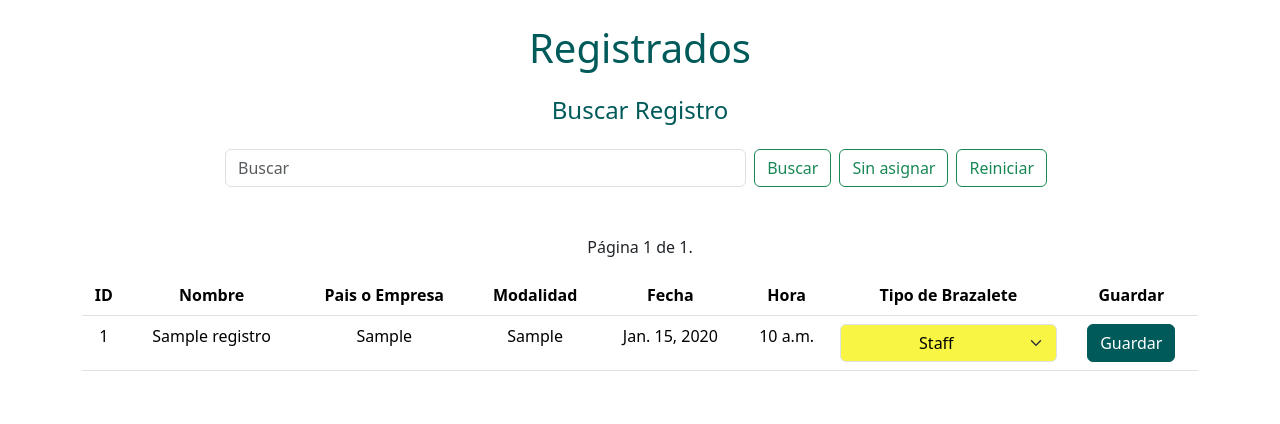
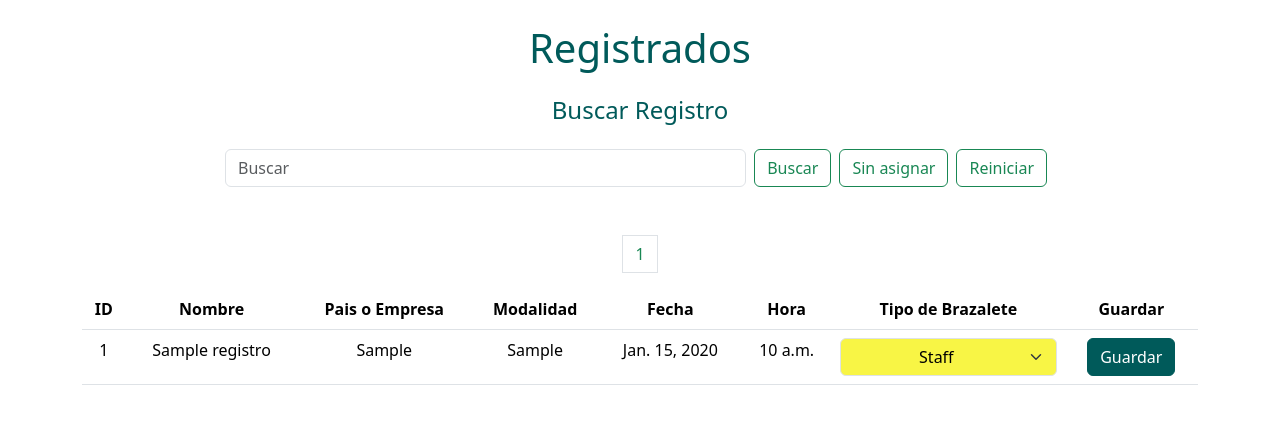
Before and after one commit to DanielAlegriaLino/pulseras_register, a Django app: page /registros/ in a window 1280 px wide. Shown: the part 86-510 px from the top of the page. Run offline with Django 5.2, Linux system fonts and the light colour scheme; tables that the repository leaves empty hold one stand-in row (values such as "Sample post"); some libraries are stand-ins or nearby versions.

Commit message:
Add a pagination

```diff
--- a/ProjectComunadesExtranjeras/AppResgistro/templates/registers.html
+++ b/ProjectComunadesExtranjeras/AppResgistro/templates/registers.html
@@ -28,19 +28,27 @@
         </div>
     </section>
     <section>
-        {% if registros.has_previous %}
-        <a href="?page=1">&laquo; Primera</a>
-        <a href="?page={{ registros.previous_page_number }}">Anterior</a>
-        {% endif %}
+        <ul class="pagination justify-content-center align-items-center">
+            <li class="d-flex">
+                {% if registros.has_previous %}
+                <a href="?page=1" class="btn btn-outline-success">&laquo; Primera</a>
+                {% endif %}
 
-        <span class="current">
-            Página {{ registros.number }} de {{ registros.paginator.num_pages }}.
-        </span>
+                {% if registros.has_previous %}
+                    <a class="page-link text-success" href="?page={{ registros.previous_page_number }}">{{ registros.previous_page_number }}</a>
+                {% endif %}
 
-        {% if registros.has_next %}
-            <a href="?page={{ registros.next_page_number }}">Siguiente</a>
-            <a href="?page={{ registros.paginator.num_pages }}">Última &raquo;</a>
-        {% endif %}
+                <a class="page-link text-success" href="?page={{ registros.number }}">{{ registros.number }}</a>
+
+                {% if registros.has_next %}
+                    <a class="page-link text-success" href="?page={{ registros.next_page_number }}">{{ registros.next_page_number }}</a>
+                {% endif %}
+
+                {% if registros.has_next %}
+                    <a href="?page={{ registros.paginator.num_pages }}" class="btn btn-outline-success">Última &raquo;</a>
+                {% endif %}
+            </li>
+        </ul>
     </section>
 
     <section class="container my-3">
```
